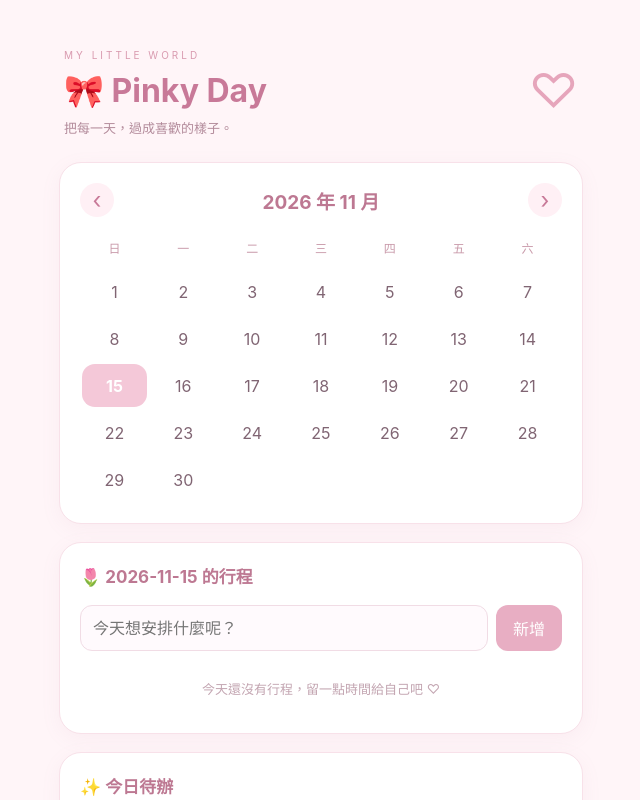
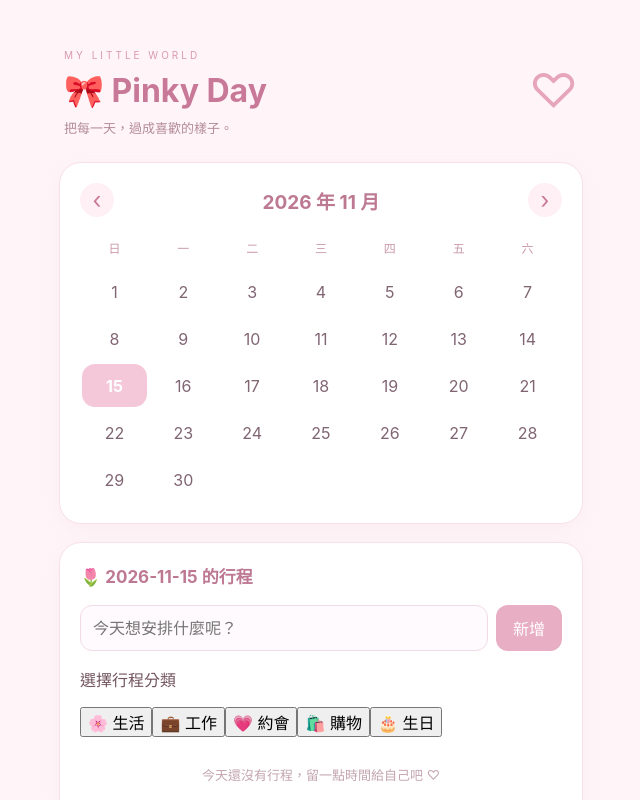
Before and after one commit to a92119921-prog/pinky-day, a React (Vite) app: page / in a window 1280 px wide. Shown: the top 800 px of the page, without its empty margins (319-959 px from the left). Built offline with nearby package versions, Linux system fonts and the light colour scheme.

Commit message:
Update App.tsx

```diff
--- a/src/App.tsx
+++ b/src/App.tsx
@@ -8,11 +8,22 @@ type EventItem = {
   category: string;
 };
 
+const categories = [
+  { name: '生活', icon: '🌸', color: 'life' },
+  { name: '工作', icon: '💼', color: 'work' },
+  { name: '約會', icon: '💗', color: 'date' },
+  { name: '購物', icon: '🛍️', color: 'shopping' },
+  { name: '生日', icon: '🎂', color: 'birthday' },
+];
+
 export default function App() {
   const today = new Date();
   const [month, setMonth] = useState(today.getMonth());
   const [year, setYear] = useState(today.getFullYear());
-  const [selectedDate, setSelectedDate] = useState(today.toISOString().slice(0, 10));
+  const [selectedDate, setSelectedDate] = useState(
+    `${today.getFullYear()}-${String(today.getMonth() + 1).padStart(2, '0')}-${String(today.getDate()).padStart(2, '0')}`
+  );
+
   const [events, setEvents] = useState<EventItem[]>(() => {
     try {
       return JSON.parse(localStorage.getItem('pinky-events') || '[]');
@@ -20,9 +31,11 @@ export default function App() {
       return [];
     }
   });
+
   const [todos, setTodos] = useState<string[]>([]);
   const [newTitle, setNewTitle] = useState('');
   const [newTodo, setNewTodo] = useState('');
+  const [newCategory, setNewCategory] = useState('生活');
 
   const saveEvents = (items: EventItem[]) => {
     setEvents(items);
@@ -31,21 +44,25 @@ export default function App() {
 
   const days = new Date(year, month + 1, 0).getDate();
   const firstDay = new Date(year, month, 1).getDay();
+
   const dateKey = (day: number) =>
     `${year}-${String(month + 1).padStart(2, '0')}-${String(day).padStart(2, '0')}`;
 
   const addEvent = () => {
     if (!newTitle.trim()) return;
+
     saveEvents([
       ...events,
       {
         id: Date.now(),
         date: selectedDate,
         title: newTitle.trim(),
-        category: '生活'
-      }
+        category: newCategory,
+      },
     ]);
+
     setNewTitle('');
+    setNewCategory('生活');
   };
 
   const monthChange = (amount: number) => {
@@ -54,7 +71,9 @@ export default function App() {
     setMonth(next.getMonth());
   };
 
-  const selectedEvents = events.filter(item => item.date === selectedDate);
+  const selectedEvents = events.filter(
+    item => item.date === selectedDate
+  );
 
   return (
     <main className="app">
@@ -84,11 +103,13 @@ export default function App() {
           {Array.from({ length: firstDay }, (_, i) => (
             <span key={`empty-${i}`} />
           ))}
+
           {Array.from({ length: days }, (_, i) => {
             const day = i + 1;
             const key = dateKey(day);
             const active = selectedDate === key;
             const hasEvent = events.some(item => item.date === key);
+
             return (
               <button
                 key={day}
@@ -105,27 +126,68 @@ export default function App() {
 
       <section className="card">
         <h2>🌷 {selectedDate} 的行程</h2>
+
         <div className="add-row">
           <input
             value={newTitle}
             onChange={e => setNewTitle(e.target.value)}
             placeholder="今天想安排什麼呢？"
           />
-          <button className="pink-button" onClick={addEvent}>新增</button>
+          <button className="pink-button" onClick={addEvent}>
+            新增
+          </button>
+        </div>
+
+        <div className="category-picker">
+          <p>選擇行程分類</p>
+          <div className="category-options">
+            {categories.map(category => (
+              <button
+                key={category.name}
+                type="button"
+                className={`category-option ${category.color} ${newCategory === category.name ? 'chosen' : ''}`}
+                onClick={() => setNewCategory(category.name)}
+              >
+                {category.icon} {category.name}
+              </button>
+            ))}
+          </div>
         </div>
 
         {selectedEvents.length === 0 ? (
-          <p className="empty">今天還沒有行程，留一點時間給自己吧 ♡</p>
-        ) : selectedEvents.map(item => (
-          <div className="event" key={item.id}>
-            <span>🌸 {item.title}</span>
-            <button onClick={() => saveEvents(events.filter(e => e.id !== item.id))}>刪除</button>
-          </div>
-        ))}
+          <p className="empty">
+            今天還沒有行程，留一點時間給自己吧 ♡
+          </p>
+        ) : (
+          selectedEvents.map(item => {
+            const category = categories.find(
+              c => c.name === item.category
+            ) || categories[0];
+
+            return (
+              <div className={`event ${category.color}`} key={item.id}>
+                <div className="event-info">
+                  <span>{item.title}</span>
+                  <small>
+                    {category.icon} {category.name}
+                  </small>
+                </div>
+                <button
+                  onClick={() =>
+                    saveEvents(events.filter(e => e.id !== item.id))
+                  }
+                >
+                  刪除
+                </button>
+              </div>
+            );
+          })
+        )}
       </section>
 
       <section className="card">
         <h2>✨ 今日待辦</h2>
+
         <div className="add-row">
           <input
             value={newTodo}
@@ -140,18 +202,28 @@ export default function App() {
                 setNewTodo('');
               }
             }}
-          >新增</button>
+          >
+            新增
+          </button>
         </div>
+
         {todos.map((todo, index) => (
           <label className="todo" key={`${todo}-${index}`}>
             <input
               type="checkbox"
-              onChange={() => setTodos(todos.filter((_, i) => i !== index))}
+              onChange={() =>
+                setTodos(todos.filter((_, i) => i !== index))
+              }
             />
             {todo}
           </label>
         ))}
-        {todos.length === 0 && <p className="empty">完成一件小事，也值得給自己一個愛心 ♡</p>}
+
+        {todos.length === 0 && (
+          <p className="empty">
+            完成一件小事，也值得給自己一個愛心 ♡
+          </p>
+        )}
       </section>
 
       <footer>Made with ♡ Pinky Day 粉日常</footer>
```
